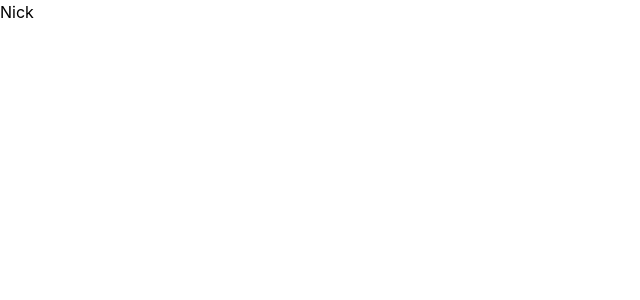
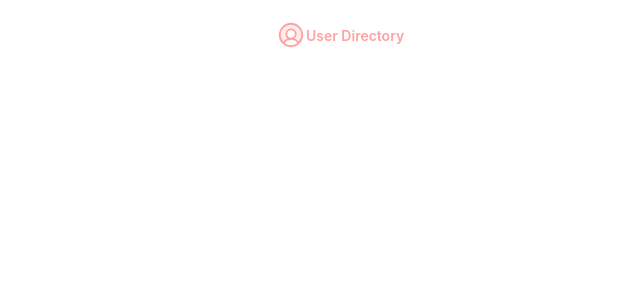
Before and after one commit to Nick-Lemy/user-directory-app, a React (Vite) app: page / in a window 1280 px wide. Shown: the top 300 px of the page, without its empty margins (0-640 px from the left). Built offline with nearby package versions, Linux system fonts and the light colour scheme.

Commit message:
feat: add Logo and Navbar components, implement HomeLayout, and update routing

```diff
--- a/package.json
+++ b/package.json
@@ -14,6 +14,7 @@
     "axios": "^1.13.6",
     "react": "^19.2.0",
     "react-dom": "^19.2.0",
+    "react-icons": "^5.5.0",
     "react-router": "^7.13.1",
     "react-router-dom": "^7.13.1",
     "tailwindcss": "^4.2.1"
--- /dev/null
+++ b/src/components/Logo.tsx
@@ -0,0 +1,10 @@
+import { PiUserCircleDuotone } from "react-icons/pi";
+
+export default function Logo() {
+  return (
+    <div className="flex items-center">
+      <PiUserCircleDuotone size={30} className="text-red-300" />
+      <h1 className="text-[14px] font-semibold text-red-300">User Directory</h1>
+    </div>
+  );
+}
--- /dev/null
+++ b/src/components/Navbar.tsx
@@ -0,0 +1,9 @@
+import Logo from "./Logo";
+
+export default function Navbar() {
+  return (
+    <div>
+      <Logo />
+    </div>
+  );
+}
--- a/src/layouts/HomeLayout.tsx
+++ b/src/layouts/HomeLayout.tsx
@@ -0,0 +1,15 @@
+import { Outlet } from "react-router-dom";
+import Navbar from "../components/Navbar";
+
+export default function HomeLayout() {
+  return (
+    <>
+      <header className="max-w-3xl mx-auto p-5">
+        <Navbar />
+      </header>
+      <main className="max-w-3xl mx-auto p-5">
+        <Outlet />
+      </main>
+    </>
+  );
+}
--- a/src/main.tsx
+++ b/src/main.tsx
@@ -3,12 +3,15 @@ import { createRoot } from "react-dom/client";
 import { BrowserRouter, Routes, Route } from "react-router-dom";
 import "./index.css";
 import HomePage from "./pages/Home.tsx";
+import HomeLayout from "./layouts/HomeLayout.tsx";
 
 createRoot(document.getElementById("root")!).render(
   <StrictMode>
     <BrowserRouter>
       <Routes>
-        <Route path="/" element={<HomePage />} />
+        <Route path="/" element={<HomeLayout />}>
+          <Route index element={<HomePage />} />
+        </Route>
       </Routes>
     </BrowserRouter>
   </StrictMode>,
--- a/src/pages/Home.tsx
+++ b/src/pages/Home.tsx
@@ -1,7 +1,3 @@
 export default function HomePage() {
-  return (
-    <div>
-      <p className="text-gre">Nick</p>
-    </div>
-  );
+  return <div></div>;
 }
```
Also changed, not shown: 1 other file (tests, documents, lock files or other folders).
